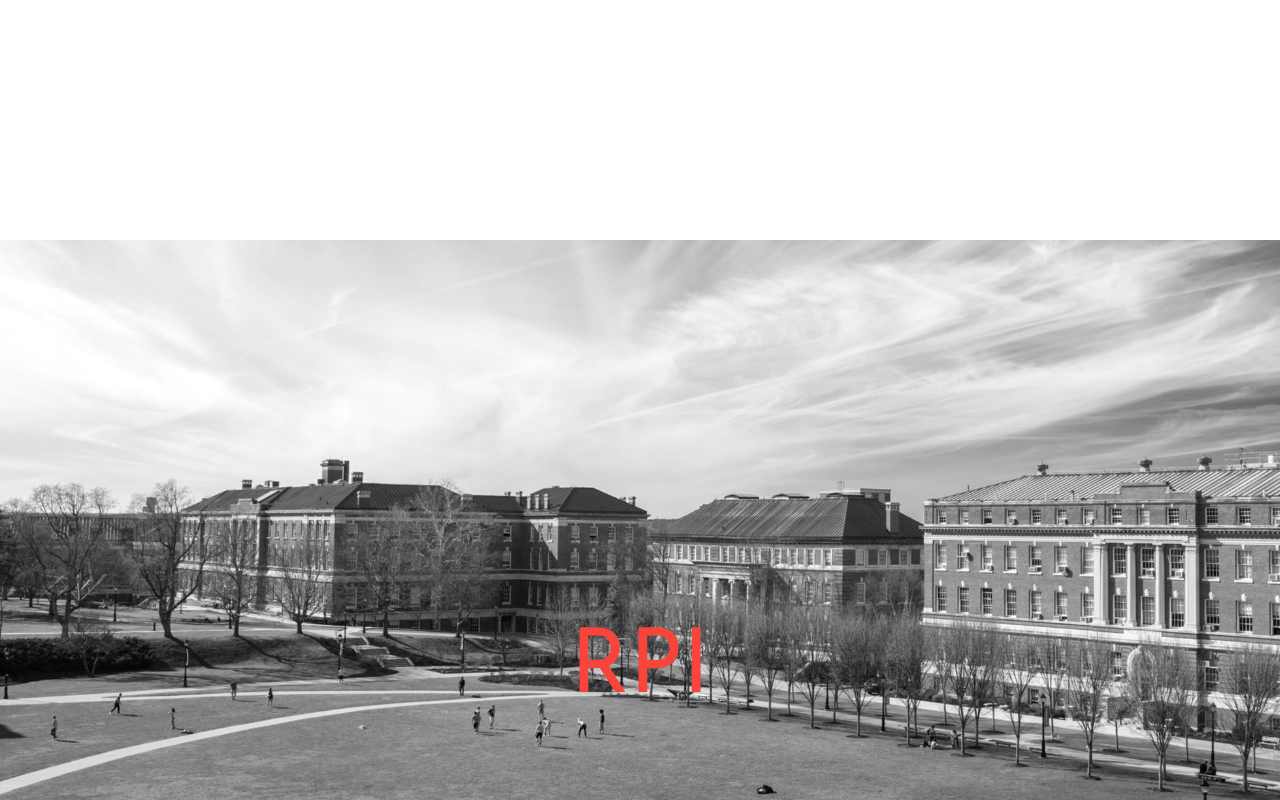
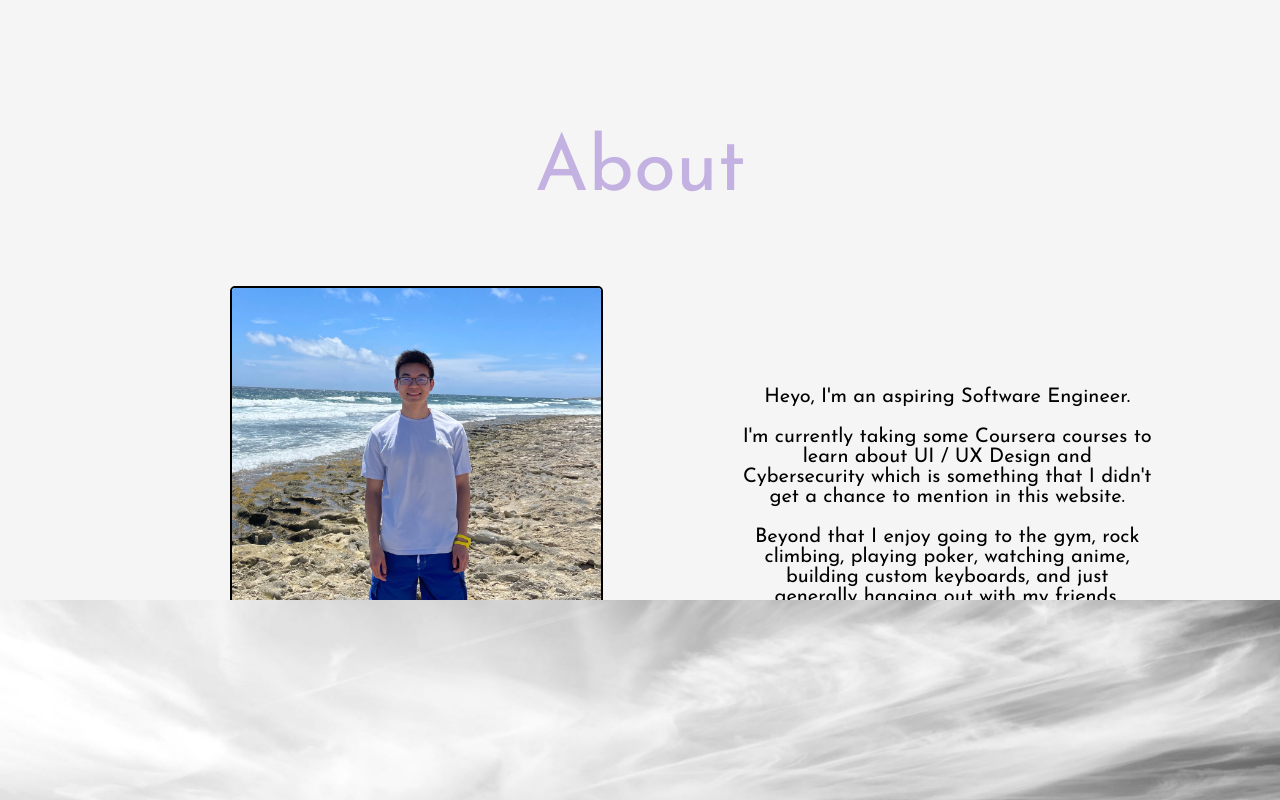
Before and after one commit to AlexL374/alexander-liu, a React (Create React App) app: page / in a window 1280 px wide. Shown: the part 860-1660 px from the top of the page. Built offline with nearby package versions, Linux system fonts and the light colour scheme.

Commit message:
About, RPI text fix, change bg, edited bullets, added accolade

```diff
--- a/src/App.css
+++ b/src/App.css
@@ -1,5 +1,9 @@
 .App {
   text-align: center;
+}
+
+body {
+  background-color: #f5f5f5;
 }
 
 html {
--- a/src/App.js
+++ b/src/App.js
@@ -1,6 +1,7 @@
 import './App.css';
 import Contacts from './components/Contacts.js';
 import Intro from './components/Intro';
+import About from './components/About';
 import ScrollDown from './components/ScrollDown.js';
 import School from './components/School.js';
 import Experiences from './components/Experiences.js';
@@ -10,12 +11,13 @@
 
 function App() {
   return (
-    <div>
+    <div class='all'>
       <div class='top'>
         <Contacts />
         <Intro />
         <ScrollDown />
       </div>
+      <About />
       <School />
       <Experiences />
       <Skills />
--- /dev/null
+++ b/src/components/About.js
@@ -0,0 +1,31 @@
+import './css/About.css';
+import Alex from './assets/alex.jpg';
+
+function About() {
+    return (
+        <div class='' id='about'>
+            <p class='about-title'>About</p>
+            <div class='about-contain'>
+                <div class='image-contain'>
+                    <img src={Alex} class='about-image' />
+                </div>
+                <div class='about-text-contain'>
+                    <p class='about-text'>
+                        Heyo, I'm an aspiring Software Engineer.
+                    </p>
+                    <p class='about-text'>
+                        I'm currently taking some Coursera courses to learn about UI / UX Design
+                        and Cybersecurity which is something that I didn't get a chance to mention in this website.
+                    </p>
+                    <p class='about-text'>
+                        Beyond that I enjoy going to the gym, rock climbing, playing poker, watching anime, building custom keyboards,
+                        and just generally hanging out with my friends.
+                    </p>
+                </div>
+            </div>
+
+        </div>
+    )
+}
+
+export default About;
--- a/src/components/Accolades.js
+++ b/src/components/Accolades.js
@@ -9,7 +9,8 @@
 
     const [showAccolades, setShowAccolades] = useState(false);
     const accolades = ['RPI\'s Founder Award of Excellence Recipient', 'Chi Phi Educational Trust Scholarhip Recipient',
-                       'Upsilon Pi Epsilon (Computer Science Honor Society) at RPI', 'Pi Mu Epsilon (Math Honor Society) at RPI'];
+                       'Upsilon Pi Epsilon (Computer Science Honor Society) at RPI', 'Pi Mu Epsilon (Math Honor Society) at RPI',
+                    'Coursera Certificate: Foundations of User Experience (UX) Design'];
 
     function updateShowAccolades() {
         if (showAccolades) {
--- a/src/components/Contacts.js
+++ b/src/components/Contacts.js
@@ -1,10 +1,26 @@
+import { useState, useEffect } from 'react';
 import './css/Contacts.css';
 import resume from './Alexander-Liu-Resume.pdf';
 
 function Contacts() {
 
+    const [useShadow, setUseShadow] = useState(false);
+    const [scrollPosition, setScrollPosition] = useState(0);
+    const handleScroll = () => {
+        const position = window.pageYOffset;
+        setScrollPosition(position);
+    };
+
+    useEffect(() => {
+        window.addEventListener('scroll', handleScroll, { passive: true });
+
+        return () => {
+            window.removeEventListener('scroll', handleScroll);
+        };
+    }, []);
+
     return (
-        <div class='outer'>
+        <div class={`${scrollPosition != 0 ? 'shadow' : ''} outer`}>
             <a class='name' href="#">alexander liu</a>
             <div class='right'>
                 <div class='burger-menu'>
@@ -12,6 +28,7 @@
                     <div class='row2'/>
                     <div class='row3'/>
                 </div>
+                <a class='link' href='#about'>About</a>
                 <a class='link' href="#school">School</a>
                 <a class='link' href='#experiences'>Experiences</a>
                 <a class='link' href='#skills'>Skills</a>
--- a/src/components/Experiences.js
+++ b/src/components/Experiences.js
@@ -11,7 +11,7 @@
                  'May, 2023 - Aug, 2023', 'Sep, 2022 - Dec, 2022', 'May, 2022 - Aug, 2022',
                  '2022', 'Oct, 2021 - May 2022', 'May, 2021 - Aug, 2021', 'May, 2021 - Aug, 2021'];
   const companies = ['RCOS At RPI', 'Chi Phi', 'Google', 'Data Structures Mentor At RPI', 'Google',
-                     'Chi Phi', 'Mission: Mentor (Acq.)', 'Research At RPI', 'theCoderSchool'];
+                     'Chi Phi', 'Mission: Mentor', 'Research At RPI', 'theCoderSchool'];
   const titles = ['Full Stack Developer', 'President', 'Software Engineering Intern',
                   'Mentor', 'Software Engineering Intern', 'House Manager', 'Full Stack Developer Team Lead',
                   'Front-End Developer', 'Code Coach'];
@@ -23,9 +23,10 @@
       <li>Wrote documentation to enable future users to run and code our open source project</li>
     </ul>,
     <ul>
-      <li>Played a vital role in recovering and improving Chapter operations coming off a probation</li>
-      <li>Manage all 21 officers in charge of all Chi Phi operations</li>
-      <li>Represent Chi Phi locally within RPI’s Interfraternity Council and nationally for our National</li>
+      <li>Elected official overseeing 21 officers with an annual budget of over $200,000</li>
+      <li>Spearheaded using Notion to organize all officer's tasks to streamline Chapter operations</li>
+      <li>Pioneered a 50 page document including information about how to run all Chapter operations to prepare the incoming President and to retain as much information as possible</li>
+      <li>Represent the Active Chapter for our Alumni Association, RPI’s Interfraternity Council, and our National Fraternity</li>
     </ul>,
     <ul>
       <li>Modernized C++ code by deprecating the use of a god object and instead using a recorder pattern for audit logging to clean up the developer workflow</li>
@@ -34,6 +35,7 @@
       <li>Utilized Google’s internal tools to make, upload, and review code changes</li>
     </ul>,
     <ul>
+      <li>Tutored / Mentored students in learning about data structures and pointers in C++</li>
       <li>Checked off student's Data Structures lab submissions for accuracy and tested their solutions</li>
       <li>Assisted students on a personal level to better their understanding of data structures and understanding the assignments</li>
       <li>Attended weekly meetings to discuss ways to make the curriculum better and mentoring more helpful for the students</li>
@@ -52,7 +54,9 @@
       <li>Actively involved in executive decisions made regarding the Chapter's internal and external status</li>
     </ul>,
     <ul>
+      <li>Brought onto startup Fall, 2021 and acquired by Crimson Education in Summer, 2022</li>
       <li>Full stack feature development allowing users to match with scholarships and learn with modules improving their chances of getting into their dream college</li>
+      <li>Provided students with access to hundreds of scholarships and matched them based on their experiences and demographics</li>
       <li>Worked with ReactJS, Java Spring Boot, and AWS services, such as Cognito, Amplify, and EC2</li>
       <li>Led a team of developers to iterate quickly on new designs</li>
       <li>Communicated inter-team and intra-team through Slack, Figma, Jira, and Git</li>
--- a/src/components/School.js
+++ b/src/components/School.js
@@ -46,7 +46,7 @@
                     <p class='rpi-text'>RPI</p>
                 </div>
                 <div class={showCard ? `school-card show` : `school-card none`} onClick={hideSchoolInfo}>
-                    <p class='school-title'>Rensselaer Polytechnic Institutasdfe</p>
+                    <p class='school-title'>Rensselaer Polytechnic Institute</p>
                     <p>Bachelors Of Science In Computer Science And Mathematics</p>
                     <p>Graduation: December, 2023</p>
                     <p>GPA: 3.72</p>
--- /dev/null
+++ b/src/components/css/About.css
@@ -0,0 +1,52 @@
+#about {
+    scroll-margin-top: 11vh;
+}
+
+.about-title {
+    font-family: "asdf";
+    font-size: 6vw;
+    color: #C3B1E1;
+    position: relative;
+    width: fit-content;
+    margin-left: auto;
+    margin-right: auto;
+    margin-top: 0;
+}
+
+.about-text-contain {
+    width: 40%;
+    text-align: center;
+    margin-top: auto;
+    margin-bottom: auto;
+}
+
+.about-text {
+    font-family: "asdf";
+    font-size: 20px;
+}
+
+.about-contain {
+    display: flex;
+    padding: 0px 10% 0px 10%;
+    width: 80%;
+}
+
+.image-contain {
+    width: 40%;
+    margin-left: auto;
+    margin-right: auto;
+    margin-top: auto;
+    margin-bottom: auto;
+}
+
+.about-image {
+    width: 90%;
+    border-radius: 5px;
+    border: 2px black solid;
+}
+
+@media screen and (max-width: 925px) {
+    .about-text {
+        font-size: 15px;
+    }
+}
--- a/src/components/css/Accolades.css
+++ b/src/components/css/Accolades.css
@@ -5,7 +5,7 @@
 .accolades-title {
     font-family: "asdf";
     font-size: 6vw;
-    color: #C3B1E1;
+    color: #77DD77;
     position: relative;
     width: fit-content;
     margin-left: auto;
--- a/src/components/css/Contacts.css
+++ b/src/components/css/Contacts.css
@@ -10,8 +10,7 @@
 
 .outer {
     width: 100vw;
-    /*background-color: #e3e1e1;*/
-    background-color: white;
+    background-color: #f5f5f5;
     /*text-align: center;*/
     /*display: flex;
     justify-content: space-evenly;*/
@@ -23,6 +22,10 @@
     position: fixed;
     top: 0;
     z-index: 100;
+}
+
+.shadow {
+    box-shadow: 0px 6px 9px 0px rgba(0, 0, 0, 0.06);
 }
 
 .contacts {
@@ -63,7 +66,7 @@
     position: absolute;
     display: flex;
     justify-content: space-between;
-    margin-left: 60%;
+    margin-left: 55%;
 }
 
 .link:after {
@@ -91,19 +94,19 @@
 
 @media screen and (max-width: 1190px) {
     .right {
-        margin-left: 55%;
+        margin-left: 50%;
     }
   }
 
 @media screen and (max-width: 1060px) {
     .right {
-        margin-left: 50%;
+        margin-left: 45%;
     }
 }
 
 @media screen and (max-width: 940px) {
     .right {
-        margin-left: 45%;
+        margin-left: 40%;
     }
 
     .name {
--- a/src/components/css/Experiences.css
+++ b/src/components/css/Experiences.css
@@ -1,5 +1,4 @@
 .experiences-outer {
-    background-color: white;
     margin-top: 15%;
     /*text-align: center;*/
     scroll-margin-top: 11vh;
--- a/src/components/css/School.css
+++ b/src/components/css/School.css
@@ -1,7 +1,7 @@
 .parallax {
-    margin-top: -15%;
+    margin-top: 15%;
     text-align: center;
-    scroll-margin-top: 3vh;
+    scroll-margin-top: 8vh;
 }
 
 .rpi {
@@ -18,6 +18,16 @@
     position: absolute;
     top: 50%;
     width: 100%;
+}
+
+@keyframes clickme {
+    0%   {transform: scaleX(0); transform-origin: bottom left;}
+    25%  {transform: scaleX(1); transform-origin: bottom left;}
+    26%  {transform-origin: bottom right;}
+    50%  {transform: scaleX(0); transform-origin: bottom right;}
+    75%  {transform: scaleX(1); transform-origin: bottom right;}
+    76%  {transform-origin: bottom left;}
+    100% {transform: scaleX(0); transform-origin: bottom left;}
 }
 
 .rpi-text {
@@ -44,6 +54,9 @@
     background-color: #f7453b;
     transform-origin: bottom right;
     transition: transform 0.25s ease-out;
+    animation-name: clickme;
+    animation-duration: 4s;
+    animation-iteration-count: infinite;
 }
 
 .rpi-text:hover:after {
```
Also changed, not shown: src/components/assets/alex.jpg (added).
